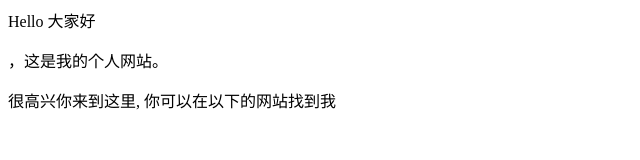
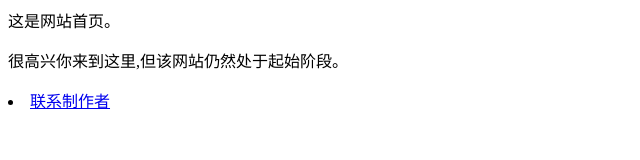
Before and after one commit to Telamu/Telamu.github.io, a plain HTML site: page index.html in a window 1280 px wide. Shown: the whole page, without its empty margins (0-640 px from the left). Drawn offline with Linux system fonts and the light colour scheme.

Commit message:
更新 index.html

```diff
--- a/index.html
+++ b/index.html
@@ -1,9 +1,8 @@
-<p>Hello 大家好</p>
-<p>，这是我的个人网站。 </p>
-<p>很高兴你来到这里, 你可以在以下的网站找到我</p>
+<p>这是网站首页。 </p>
+<p>很高兴你来到这里,但该网站仍然处于起始阶段。</p>
 
+  <li> <a href="https://qm.qq.com/q/bsOa6sa3du">联系制作者</a> </li>
 <!-- <ul>
-  <li> <a href="https://www.zhihu.com/people/AJLoveChina">知乎</a> </li>
   <li> <a href="http://hejie.nigeerhuo.com">我的博客(已经不更细了,现在在知乎写文章)</a> </li>
 </ul>
  -->
```
